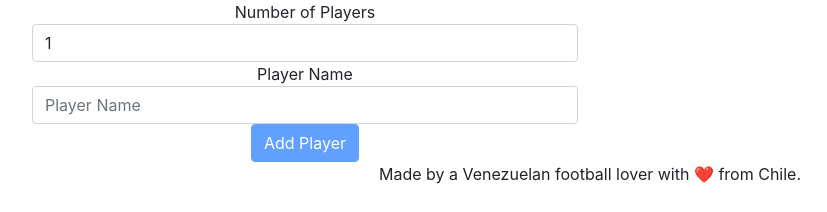
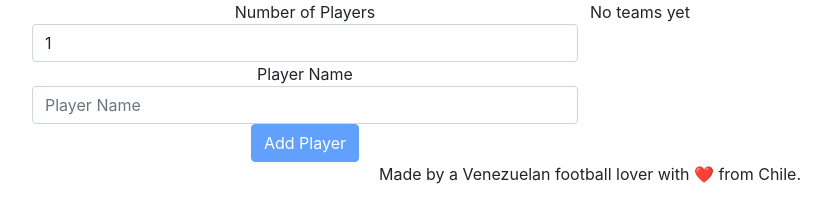
Before and after one commit to erasmoh/footballfield, a React (Create React App) app: page / in a window 1280 px wide. Shown: the top 212 px of the page, without its empty margins (50-877 px from the left). Built offline with nearby package versions, Linux system fonts and the light colour scheme.

Commit message:
Clear newPlayer input after add one

```diff
--- a/src/components/PlayersForm.jsx
+++ b/src/components/PlayersForm.jsx
@@ -19,6 +19,8 @@ function PlayersForm() {
         setPlayers((prev) => {
             return [...prev, newPlayer];
         });
+        // clears new player field
+        setNewPlayer('');
     };
     const randomPlayers = (e) => {
         e.preventDefault();
@@ -40,9 +42,7 @@ function PlayersForm() {
     };
     const handleDelete = (player) => {
         const temp = [...players];
-
         temp.splice(player, 1);
-
         setPlayers(temp);
     };
 
@@ -103,7 +103,11 @@ function PlayersForm() {
                     </React.Fragment>
                 )}
             </div>
-            <TeamList teams={teams} />
+            {
+                teams.length > 0 ?
+                <TeamList teams={teams} />
+                : 'No teams yet'
+            }
         </div>
     );
 }
```
